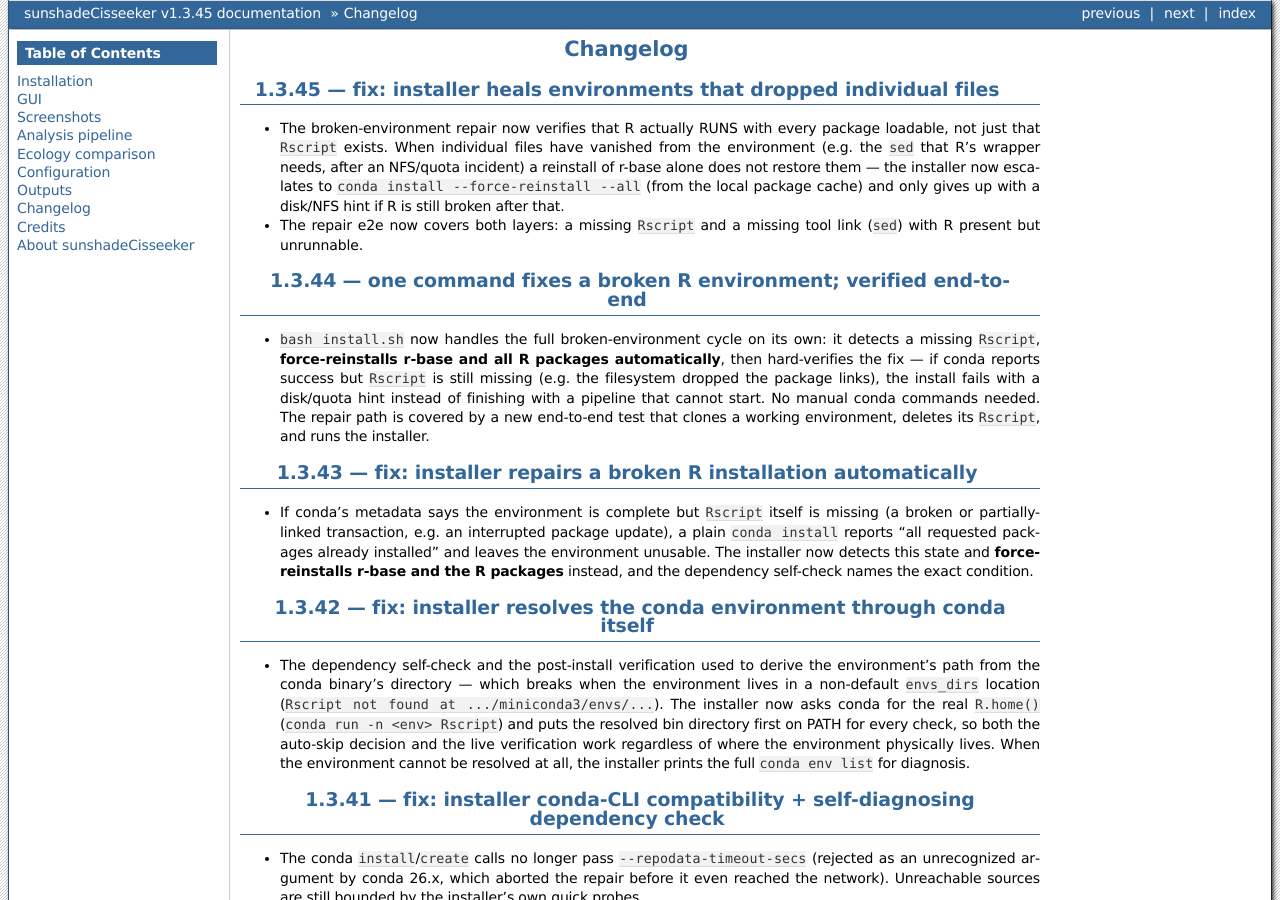
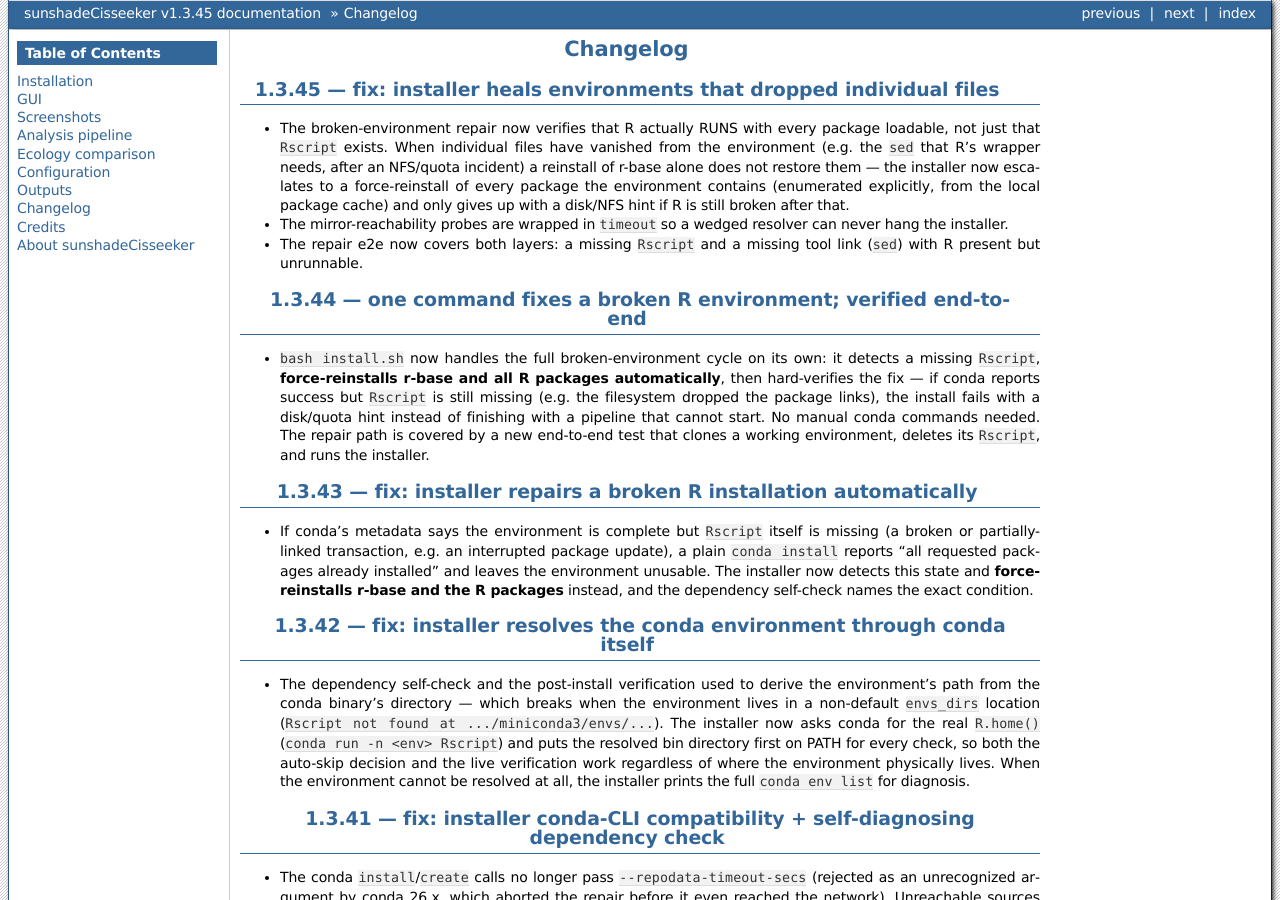
Before and after one commit to chenzhr23/sunshadeCisseeker-docs, a Sphinx documentation site: the page built from docs/content/Changelog.rst, in a window 1280 px wide and 900 px high. Built offline with Sphinx 7.4.7, drawn with Linux system fonts in a browser that asks for light colours.

```diff
--- a/docs/content/Changelog.rst
+++ b/docs/content/Changelog.rst
@@ -8,9 +8,12 @@
   package loadable, not just that ``Rscript`` exists. When individual files
   have vanished from the environment (e.g. the ``sed`` that R's wrapper
   needs, after an NFS/quota incident) a reinstall of r-base alone does not
-  restore them — the installer now escalates to
-  ``conda install --force-reinstall --all`` (from the local package cache)
-  and only gives up with a disk/NFS hint if R is still broken after that.
+  restore them — the installer now escalates to a force-reinstall of every
+  package the environment contains (enumerated explicitly, from the local
+  package cache) and only gives up with a disk/NFS hint if R is still broken
+  after that.
+* The mirror-reachability probes are wrapped in ``timeout`` so a wedged
+  resolver can never hang the installer.
 * The repair e2e now covers both layers: a missing ``Rscript`` and a missing
   tool link (``sed``) with R present but unrunnable.
 
```
